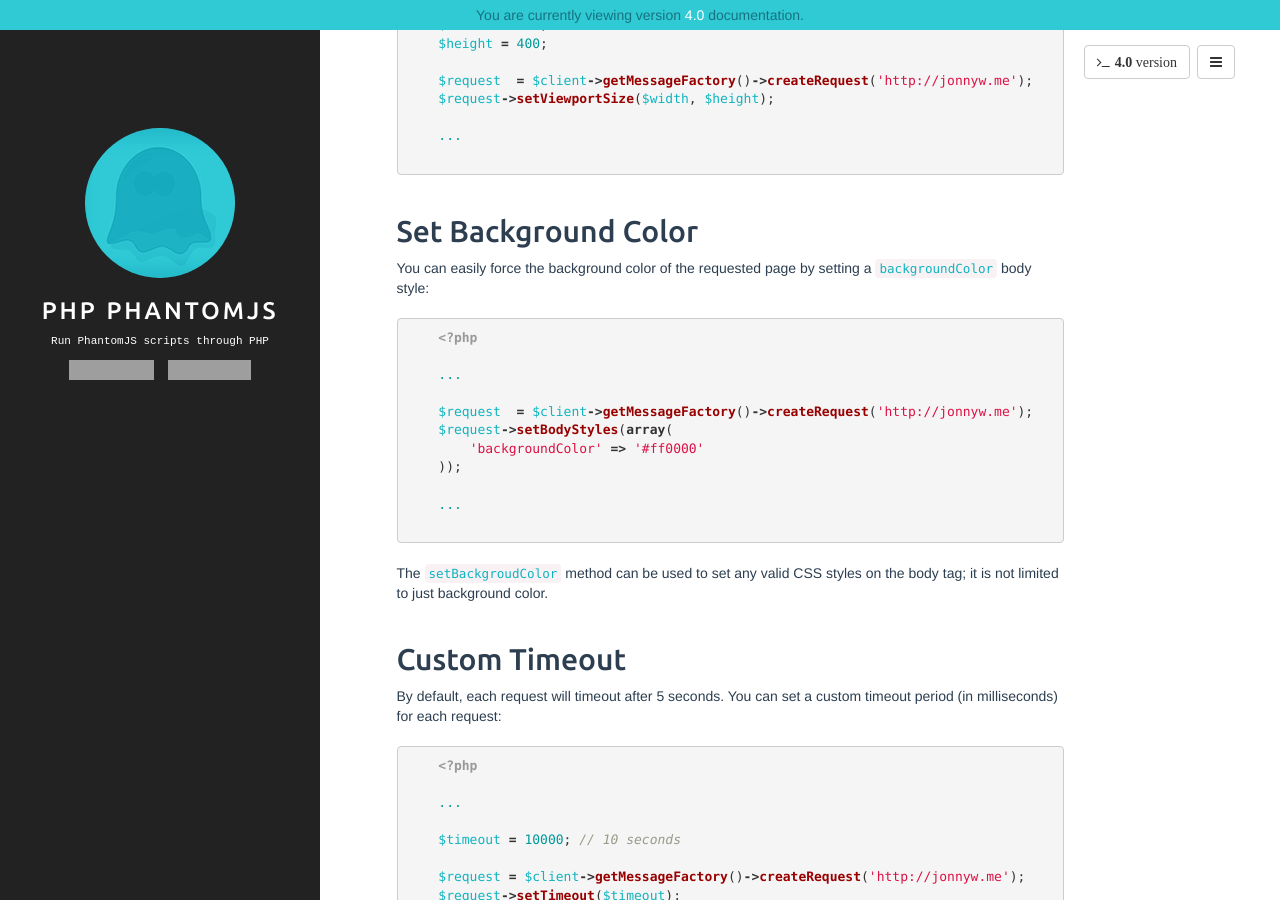
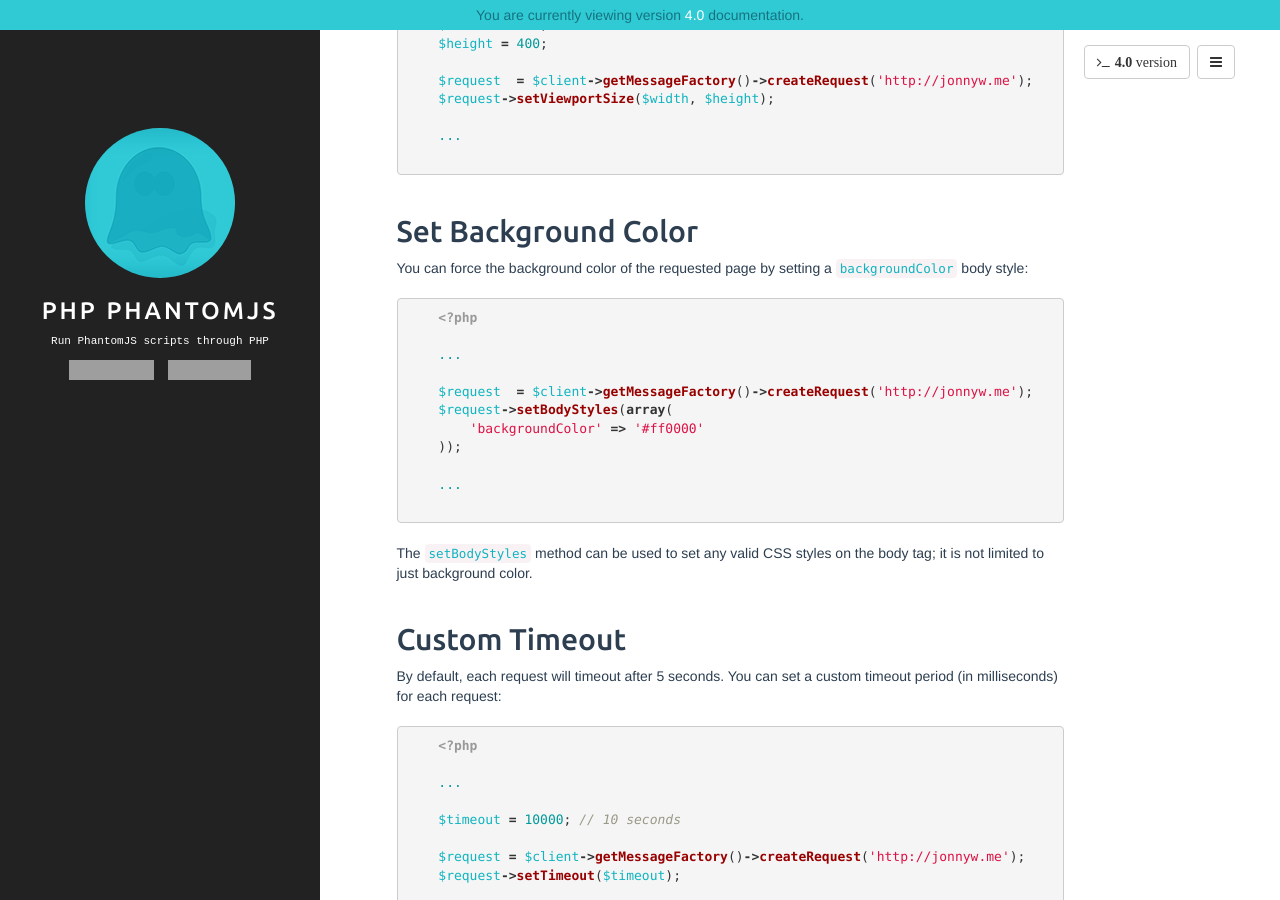
Before and after one commit to jonnnnyw/php-phantomjs, a Jekyll site: the page built from _version_4/3-usage.md, in a window 1280 px wide and 900 px high, scrolled down 6006 px. Built offline with Jekyll 4.4.1, drawn with Linux system fonts in a browser that asks for light colours; grey boxes are pictures that could not be loaded.

Commit message:
Body styles can now be used to set backgroud color on requested page

```diff
--- a/_version_4/3-usage.md
+++ b/_version_4/3-usage.md
@@ -317,7 +317,7 @@ You can easily set the viewport size for a request:
 Set Background Color
 --------------------
 
-You can easily force the background color of the requested page by setting  a `backgroundColor` body style:
+You can force the background color of the requested page by setting  a `backgroundColor` body style:
 
 {% highlight php %}
 
@@ -334,7 +334,7 @@ You can easily force the background color of the requested page by setting  a `b
 
 {% endhighlight %}
 
-The `setBackgroudColor` method can be used to set any valid CSS styles on the body tag; it is not limited to just background color.
+The `setBodyStyles` method can be used to set any valid CSS styles on the body tag; it is not limited to just background color.
 
 Custom Timeout
 --------------
```
